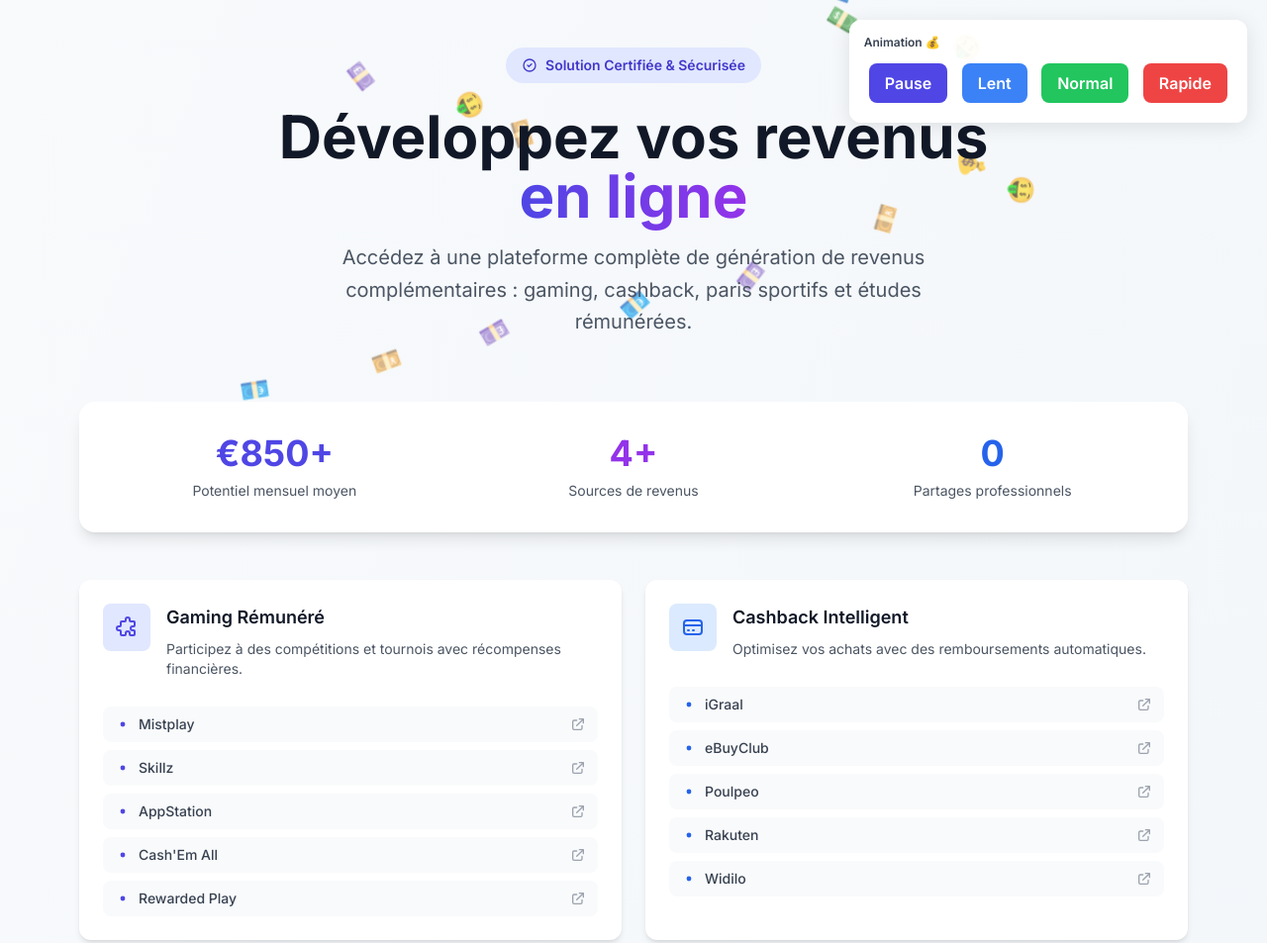
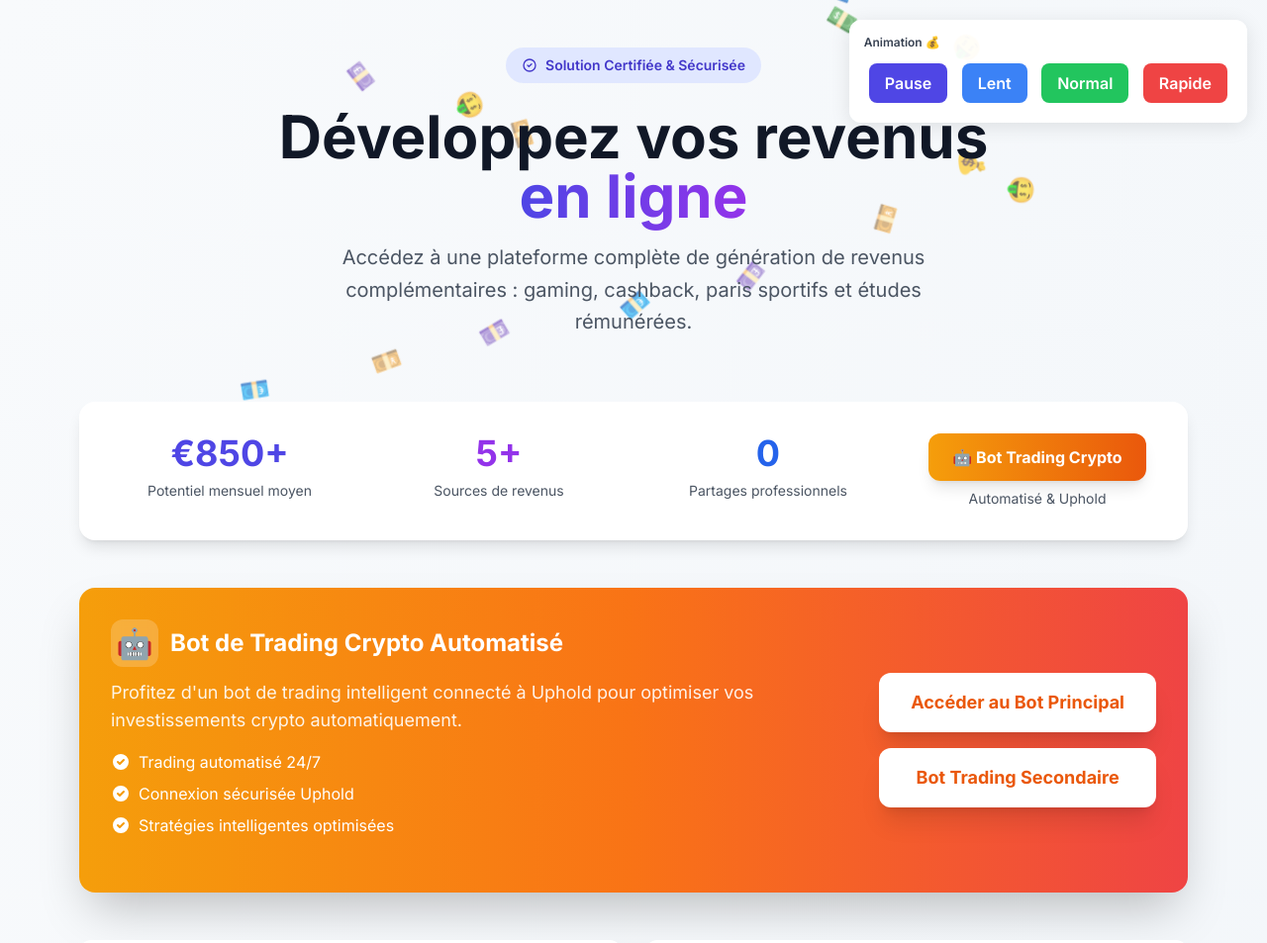
Before and after one commit to catmonangecm-ship-it/money-money, a plain HTML site: page index.html in a window 1280 px wide. Shown: the top 953 px of the page at 99% size. Drawn offline with nearby package versions, Linux system fonts and the light colour scheme.

Commit message:
Update index.html

```diff
--- a/index.html
+++ b/index.html
@@ -131,18 +131,61 @@
 
         <!-- Statistics Bar -->
         <div class="bg-white rounded-2xl shadow-lg p-8 mb-12 fade-in">
-            <div class="grid grid-cols-1 md:grid-cols-3 gap-8 text-center">
+            <div class="grid grid-cols-1 md:grid-cols-4 gap-8 text-center">
                 <div>
                     <p class="text-4xl font-bold text-indigo-600" id="earnings">€0</p>
                     <p class="text-sm text-gray-600 mt-2">Potentiel mensuel moyen</p>
                 </div>
                 <div>
-                    <p class="text-4xl font-bold text-purple-600">4+</p>
+                    <p class="text-4xl font-bold text-purple-600">5+</p>
                     <p class="text-sm text-gray-600 mt-2">Sources de revenus</p>
                 </div>
                 <div>
                     <p class="text-4xl font-bold text-blue-600" id="shareCount">0</p>
                     <p class="text-sm text-gray-600 mt-2">Partages professionnels</p>
+                </div>
+                <div>
+                    <a href="https://tutu-eta.vercel.app/" target="_blank" rel="noopener noreferrer" class="inline-block bg-gradient-to-r from-amber-500 to-orange-600 hover:from-amber-600 hover:to-orange-700 text-white font-bold py-3 px-6 rounded-xl transition-all transform hover:scale-105 shadow-lg">
+                        🤖 Bot Trading Crypto
+                    </a>
+                    <p class="text-sm text-gray-600 mt-2">Automatisé & Uphold</p>
+                </div>
+            </div>
+        </div>
+
+        <!-- Crypto Trading Bot Highlight -->
+        <div class="bg-gradient-to-r from-amber-500 via-orange-500 to-red-500 rounded-2xl p-8 mb-12 shadow-2xl fade-in">
+            <div class="flex flex-col md:flex-row items-center justify-between gap-6">
+                <div class="text-white flex-1">
+                    <div class="flex items-center gap-3 mb-3">
+                        <div class="w-12 h-12 bg-white/20 backdrop-blur-sm rounded-xl flex items-center justify-center">
+                            <span class="text-3xl">🤖</span>
+                        </div>
+                        <h3 class="text-2xl font-bold">Bot de Trading Crypto Automatisé</h3>
+                    </div>
+                    <p class="text-white/90 mb-4 text-lg">Profitez d'un bot de trading intelligent connecté à Uphold pour optimiser vos investissements crypto automatiquement.</p>
+                    <ul class="space-y-2 mb-6">
+                        <li class="flex items-center gap-2">
+                            <svg class="w-5 h-5" fill="currentColor" viewBox="0 0 20 20"><path fill-rule="evenodd" d="M10 18a8 8 0 100-16 8 8 0 000 16zm3.707-9.293a1 1 0 00-1.414-1.414L9 10.586 7.707 9.293a1 1 0 00-1.414 1.414l2 2a1 1 0 001.414 0l4-4z" clip-rule="evenodd"/></svg>
+                            <span>Trading automatisé 24/7</span>
+                        </li>
+                        <li class="flex items-center gap-2">
+                            <svg class="w-5 h-5" fill="currentColor" viewBox="0 0 20 20"><path fill-rule="evenodd" d="M10 18a8 8 0 100-16 8 8 0 000 16zm3.707-9.293a1 1 0 00-1.414-1.414L9 10.586 7.707 9.293a1 1 0 00-1.414 1.414l2 2a1 1 0 001.414 0l4-4z" clip-rule="evenodd"/></svg>
+                            <span>Connexion sécurisée Uphold</span>
+                        </li>
+                        <li class="flex items-center gap-2">
+                            <svg class="w-5 h-5" fill="currentColor" viewBox="0 0 20 20"><path fill-rule="evenodd" d="M10 18a8 8 0 100-16 8 8 0 000 16zm3.707-9.293a1 1 0 00-1.414-1.414L9 10.586 7.707 9.293a1 1 0 00-1.414 1.414l2 2a1 1 0 001.414 0l4-4z" clip-rule="evenodd"/></svg>
+                            <span>Stratégies intelligentes optimisées</span>
+                        </li>
+                    </ul>
+                </div>
+                <div class="flex flex-col gap-4">
+                    <a href="https://tutu-eta.vercel.app/" target="_blank" rel="noopener noreferrer" class="bg-white text-orange-600 hover:bg-gray-50 font-bold text-lg py-4 px-8 rounded-xl transition-all transform hover:scale-105 shadow-xl text-center whitespace-nowrap">
+                        Accéder au Bot Principal
+                    </a>
+                    <a href="https://zorro-ashy.vercel.app/" target="_blank" rel="noopener noreferrer" class="bg-white text-orange-600 hover:bg-gray-50 font-bold text-lg py-4 px-8 rounded-xl transition-all transform hover:scale-105 shadow-xl text-center whitespace-nowrap">
+                        Bot Trading Secondaire
+                    </a>
                 </div>
             </div>
         </div>
@@ -295,13 +338,7 @@
                         </div>
                         <svg class="w-4 h-4 text-gray-400 group-hover:text-emerald-600 transition-colors" fill="none" stroke="currentColor" viewBox="0 0 24 24"><path stroke-linecap="round" stroke-linejoin="round" stroke-width="2" d="M10 6H6a2 2 0 00-2 2v10a2 2 0 002 2h10a2 2 0 002-2v-4M14 4h6m0 0v6m0-6L10 14"/></svg>
                     </a>
-                    <a href="https://www.orange-bank.fr/" target="_blank" rel="noopener noreferrer" class="flex items-center justify-between text-sm text-gray-700 bg-gray-50 hover:bg-emerald-50 px-3 py-2 rounded-lg transition-colors group">
-                        <div class="flex items-center gap-2">
-                            <svg class="w-4 h-4 text-emerald-600" fill="currentColor" viewBox="0 0 20 20"><circle cx="10" cy="10" r="3"/></svg>
-                            <span class="font-medium">Orange Bank</span>
-                        </div>
-                        <svg class="w-4 h-4 text-gray-400 group-hover:text-emerald-600 transition-colors" fill="none" stroke="currentColor" viewBox="0 0 24 24"><path stroke-linecap="round" stroke-linejoin="round" stroke-width="2" d="M10 6H6a2 2 0 00-2 2v10a2 2 0 002 2h10a2 2 0 002-2v-4M14 4h6m0 0v6m0-6L10 14"/></svg>
-                    </a>
+
                 </div>
             </div>
 
```
